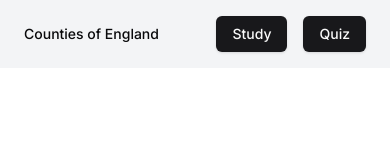
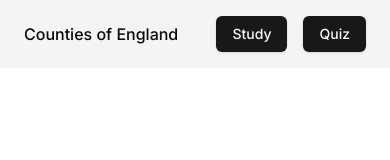
Before and after one commit to coryfitz/english_counties, a Next.js app: page / in a window 390 px wide. Shown: the top 160 px of the page. Built offline with nearby package versions, Linux system fonts and the light colour scheme.

Commit message:
font size change

```diff
--- a/src/app/header.tsx
+++ b/src/app/header.tsx
@@ -7,7 +7,7 @@ export default function Header() {
   return (
     <div className="bg-gray-100 py-4 px-6 flex justify-between items-center">
 
-      <a href="/" className="font-medium md:text-lg text-sm">
+      <a href="/" className="font-medium md:text-lg text-base">
         Counties of England
       </a>
 
--- a/src/app/quiz/page.tsx
+++ b/src/app/quiz/page.tsx
@@ -5,7 +5,7 @@ import { ComposableMap, Geographies, Geography, ZoomableGroup } from "react-simp
 import { center_left, center_right, unitType, geoUrl } from '@/app/Config';
 import { useQuiz, QuizProvider } from './QuizContext';
 import { Button } from "@/components/ui/button";
-import { Card, CardContent } from "@/components/ui/card";
+import { Card } from "@/components/ui/card";
 
 interface UnitProps {
   geography: any;
```
